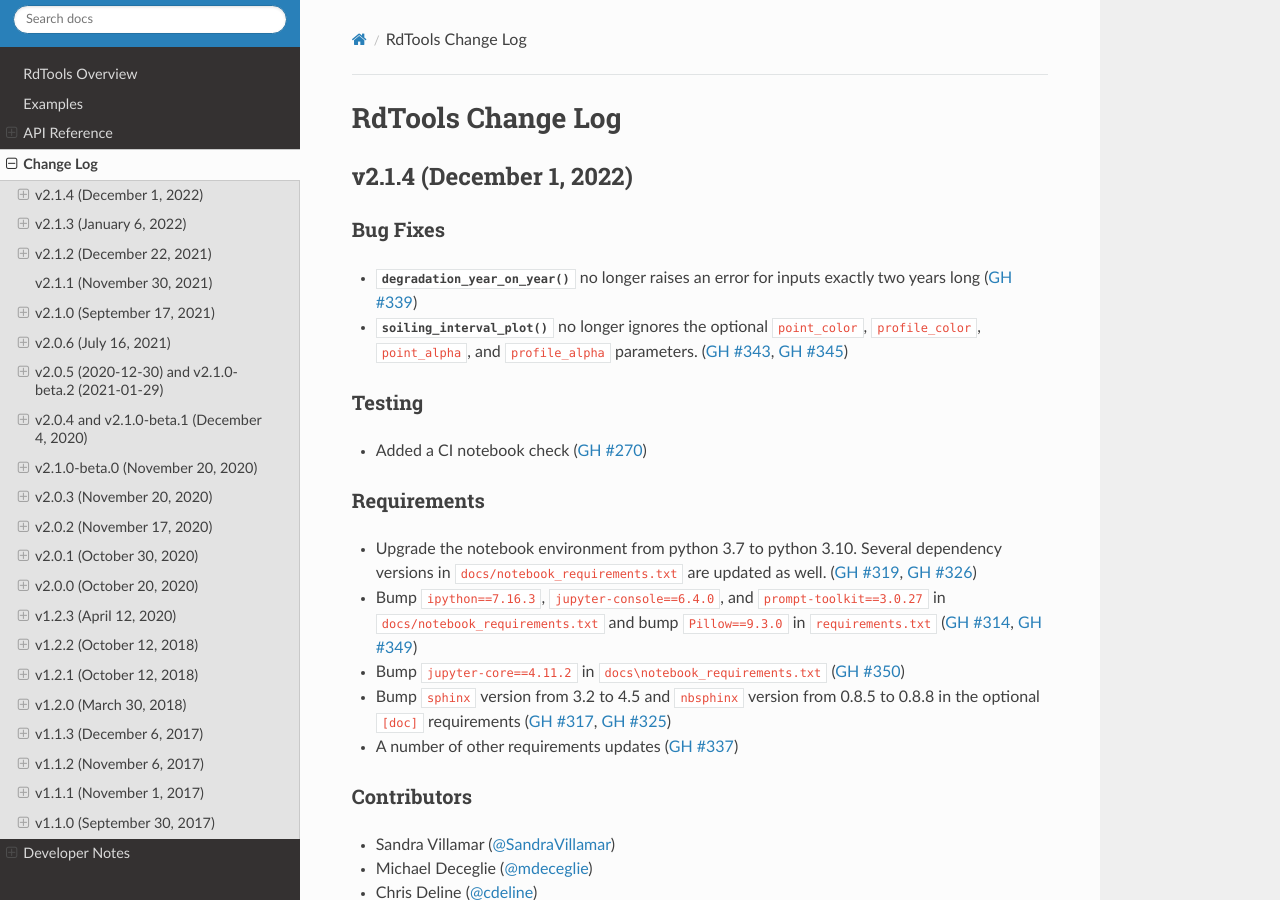
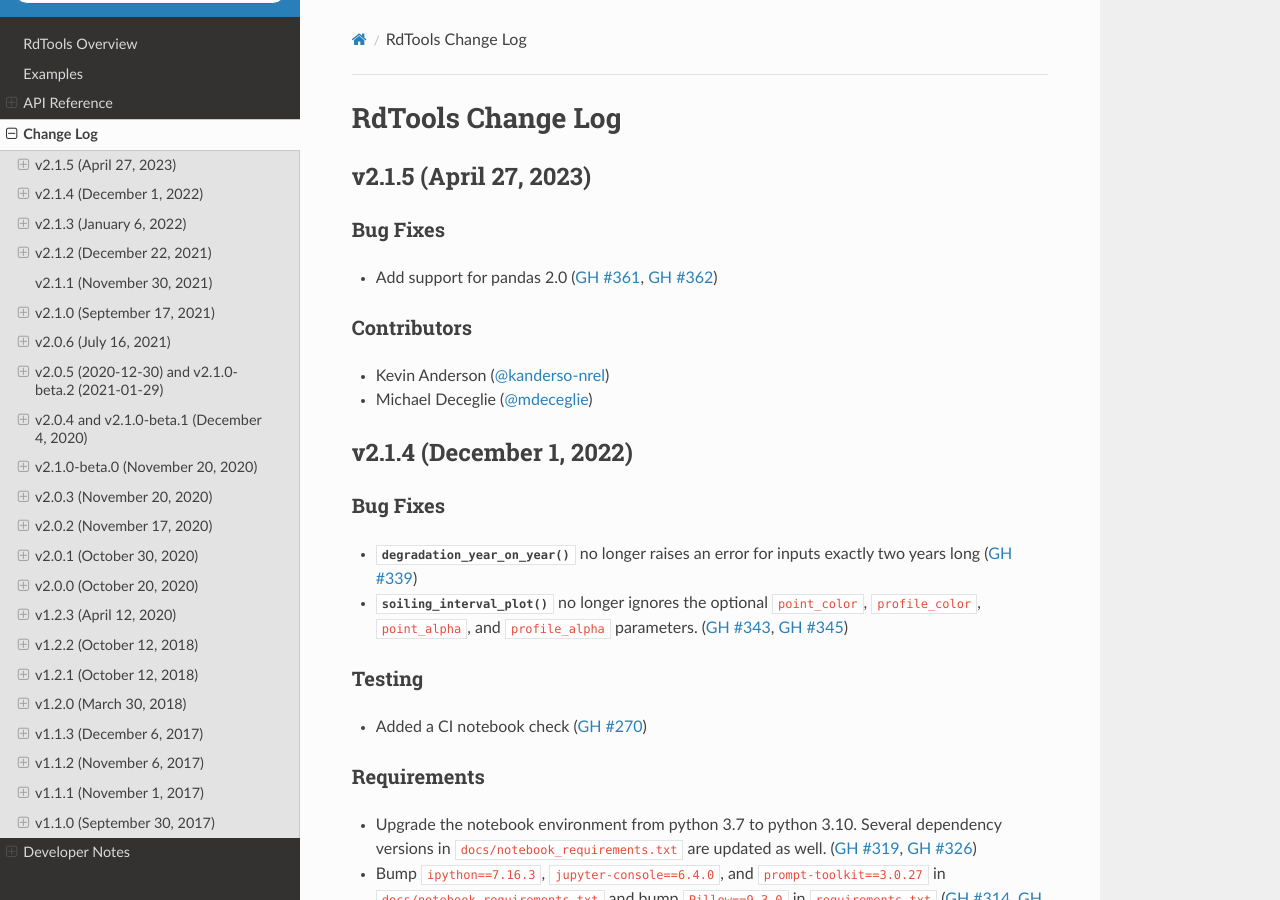
Before and after one commit to NREL/rdtools, a Sphinx documentation site: the page built from docs/sphinx/source/changelog.rst, in a window 1280 px wide and 900 px high. Built offline with Sphinx 7.4.7 and the Read the Docs theme 2.0.0, drawn with Linux system fonts in a browser that asks for light colours; pages that are not in the unit, such as notebooks, are missing from menus.

Commit message:
change log

```diff
--- a/docs/sphinx/source/changelog.rst
+++ b/docs/sphinx/source/changelog.rst
@@ -1,5 +1,6 @@
 RdTools Change Log
 ==================
+.. include:: changelog/v2.1.5.rst
 .. include:: changelog/v2.1.4.rst
 .. include:: changelog/v2.1.3.rst
 .. include:: changelog/v2.1.2.rst
--- /dev/null
+++ b/docs/sphinx/source/changelog/v2.1.5.rst
@@ -0,0 +1,13 @@
+*************************
+v2.1.5 (April 27, 2023)
+*************************
+
+Bug Fixes
+---------
+* Add support for pandas 2.0 (:issue:`361`, :pull:`362`)
+
+
+Contributors
+------------
+* Kevin Anderson (:ghuser:`kanderso-nrel`)
+* Michael Deceglie (:ghuser:`mdeceglie`)
```
